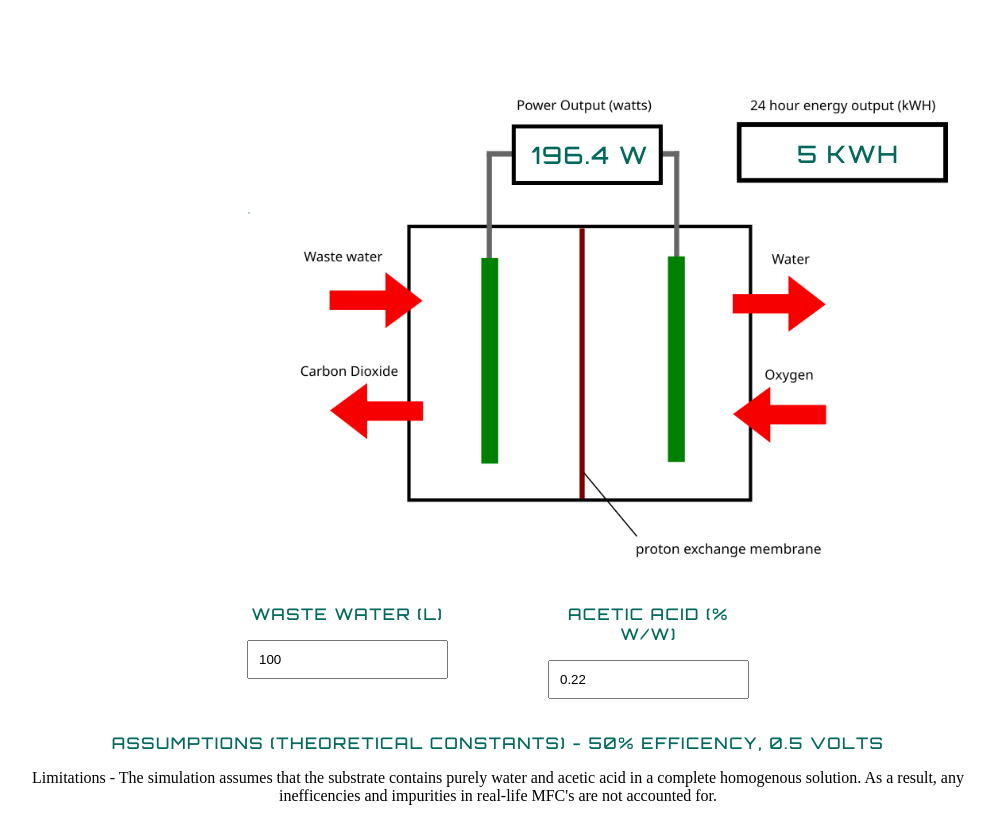
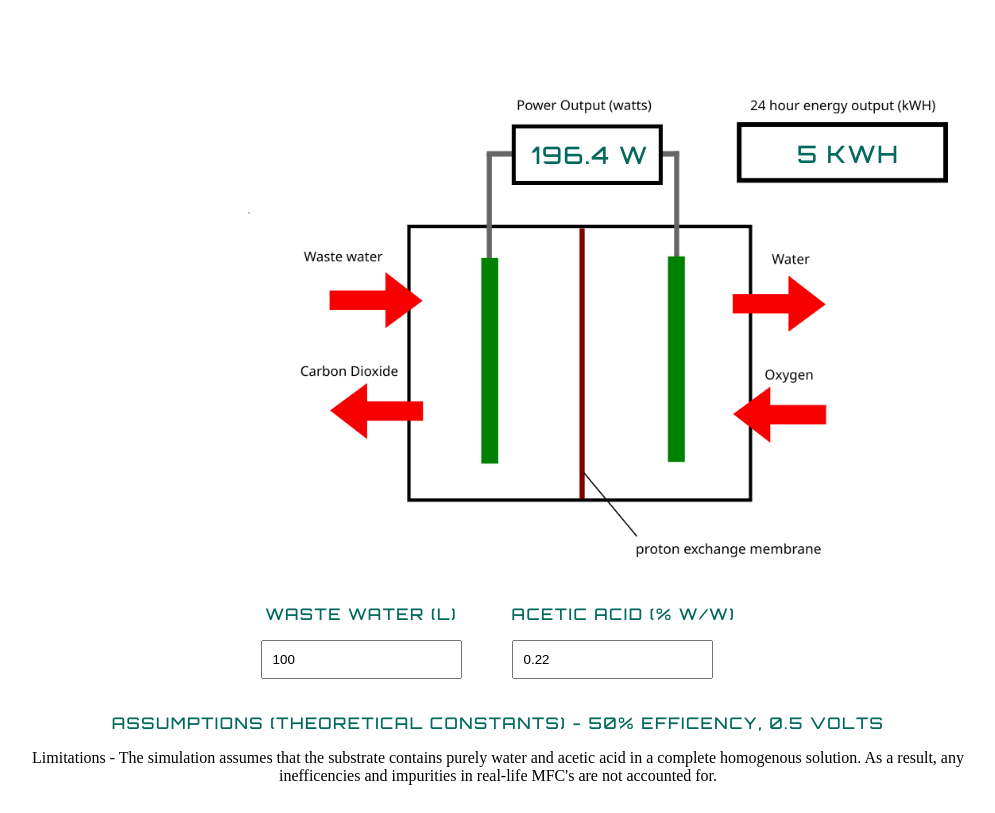
Before and after one commit to jerryjiawu/MicrobialFuelCellSimulation, a plain HTML site: page index.html in a window 1280 px wide. Shown: the part 70-883 px from the top of the page, without its empty margins (142-1137 px from the left). Drawn offline with Linux system fonts and the light colour scheme.

Commit message:
Update index.html

```diff
--- a/index.html
+++ b/index.html
@@ -32,7 +32,7 @@
     <img src="assets/diagram.png" width="700px">
 
     <div class="input-group">
-    <div style="margin-right: 50px;">
+    <div>
         <p>Waste water (L)</p>
         <input placeholder="10.00", id="water">
     </div>
```
